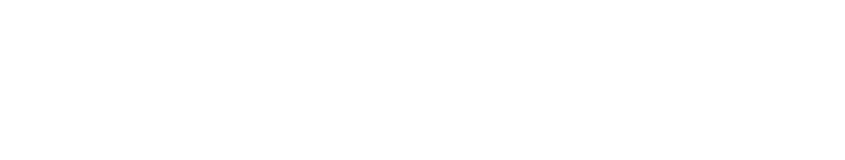
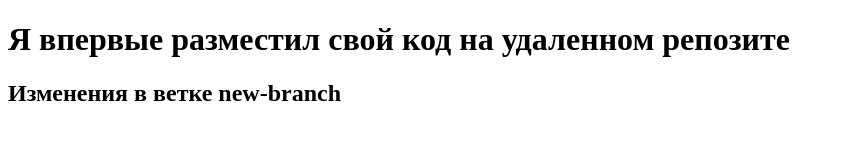
Before and after one commit to L15aa/kod, a plain HTML site: page index.html in a window 1280 px wide. Shown: the whole page, without its empty margins (0-845 px from the left). Drawn offline with Linux system fonts and the light colour scheme.

Commit message:
Add files via upload

```diff
--- a/index.html
+++ b/index.html
@@ -2,10 +2,13 @@
 <html lang="en">
 <head>
     <meta charset="UTF-8">
+    <meta http-equiv="X-UA-Compatible" content="IE=edge">
     <meta name="viewport" content="width=device-width, initial-scale=1.0">
-    <title>Document</title>
+    <title>New git project</title>
 </head>
 <body>
+    <h1>Я впервые разместил свой код на удаленном репозите</h1>
+    <h2>Изменения в ветке new-branch</h2>
 
 </body>
 </html>
```
Also changed, not shown: 1 other file.
